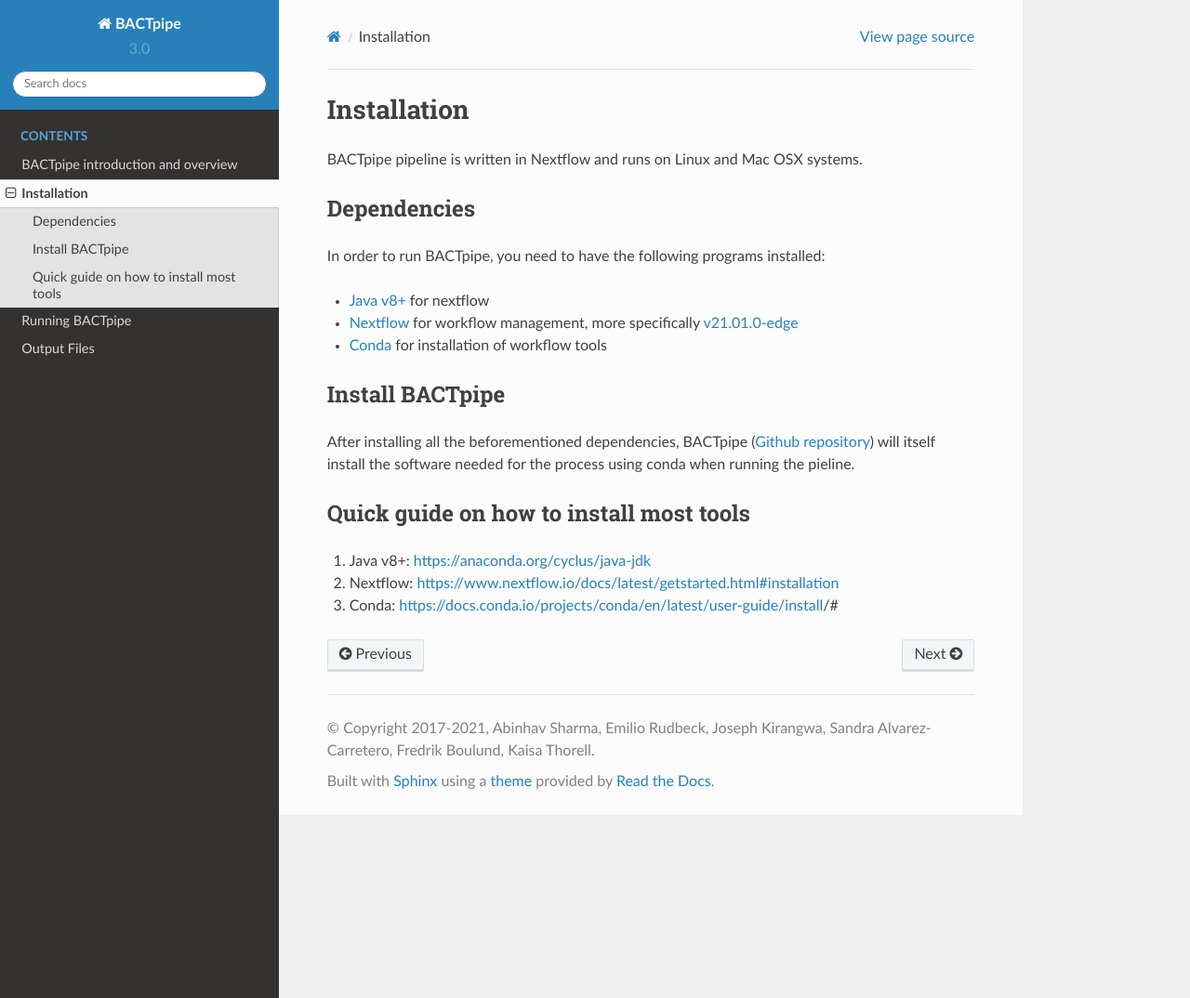
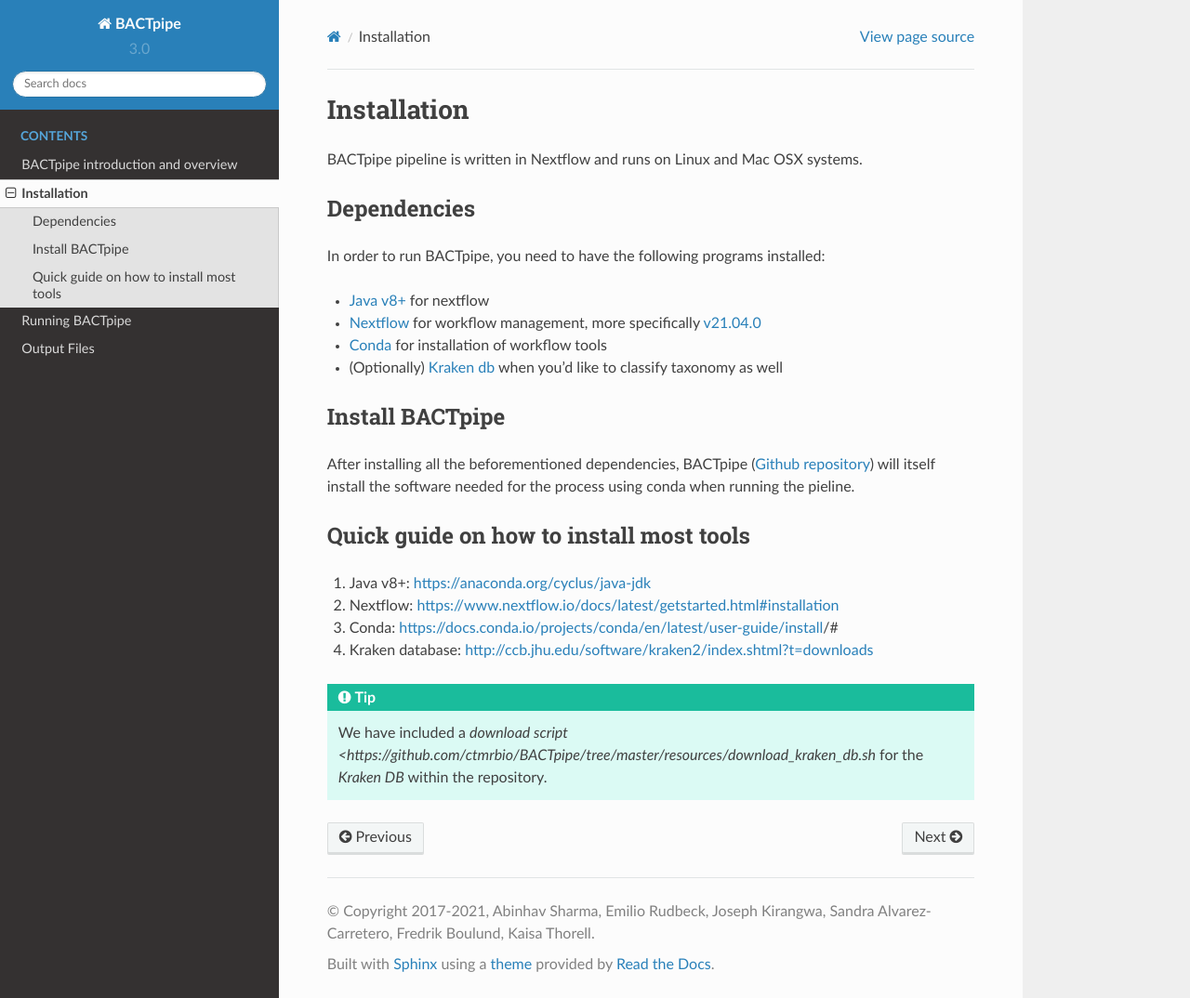
Before and after one commit to ctmrbio/BACTpipe, a Sphinx documentation site: the page built from docs/source/installation.rst, in a window 1280 px wide and 1074 px high. Shown: the whole window at 93% size. Built offline with Sphinx 7.4.7 and the Read the Docs theme 2.0.0, drawn with Linux system fonts in a browser that asks for light colours.

Commit message:
Mention Kraken DB installation process

```diff
--- a/docs/source/installation.rst
+++ b/docs/source/installation.rst
@@ -7,13 +7,15 @@
 In order to run BACTpipe, you need to have the following programs installed:
 
 - `Java v8+`_ for nextflow
-- `Nextflow`_ for workflow management, more specifically `v21.01.0-edge`_
+- `Nextflow`_ for workflow management, more specifically `v21.04.0`_
 - `Conda`_ for installation of workflow tools
+- (Optionally) `Kraken db`_ when you'd like to classify taxonomy as well
 
 .. _Java v8+: https://www.java.com/sv/download/help/download_options.xml
 .. _Nextflow: https://www.nextflow.io/
-.. _v21.01.0-edge: https://github.com/nextflow-io/nextflow/releases/download/v21.01.0-edge/nextflow-21.01.0-edge-all
+.. _v21.04.0: https://github.com/nextflow-io/nextflow/releases/download/v21.04.0/nextflow-21.04.0-all
 .. _Conda: https://docs.conda.io/en/latest/
+.. _Kraken db: http://ccb.jhu.edu/software/kraken2/index.shtml?t=downloads
 
 
 Install BACTpipe
@@ -31,3 +33,7 @@
 1. Java v8+: https://anaconda.org/cyclus/java-jdk
 2. Nextflow: https://www.nextflow.io/docs/latest/getstarted.html#installation
 3. Conda: https://docs.conda.io/projects/conda/en/latest/user-guide/install/#
+4. Kraken database: http://ccb.jhu.edu/software/kraken2/index.shtml?t=downloads
+
+.. tip::
+   We have included a `download script <https://github.com/ctmrbio/BACTpipe/tree/master/resources/download_kraken_db.sh` for the `Kraken DB` within the repository.
```
